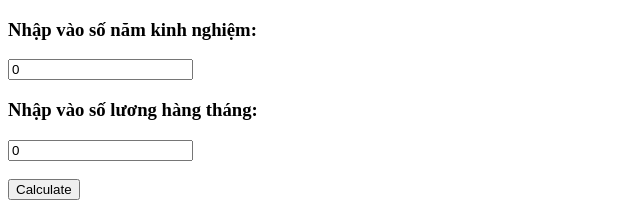
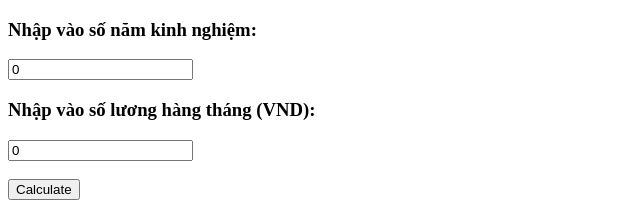
Before and after one commit to AnhJenda/testAJS-MVC, a plain HTML site: page index.html in a window 1280 px wide. Shown: the top 216 px of the page, 0-640 px from the left. Drawn offline with Linux system fonts and the light colour scheme.

Commit message:
Update index.html

```diff
--- a/index.html
+++ b/index.html
@@ -12,7 +12,7 @@
 
     <h3>Nhập vào số năm kinh nghiệm: </h3>
     <input type="number" ng-model="exp" id="exp"  ng-keypress="total=''"> <br>
-    <h3>Nhập vào số lương hàng tháng: </h3>
+    <h3>Nhập vào số lương hàng tháng (VND): </h3>
     <input type="number" ng-model="slry" id="slry"> <br>
     <br>
     <input type ="button" value ="Calculate" ng-click ="Calc()" />
```
